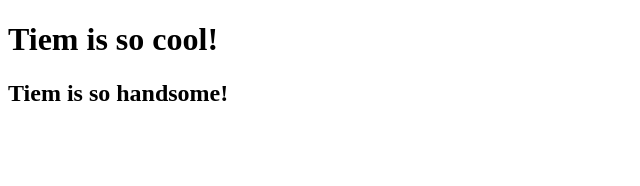
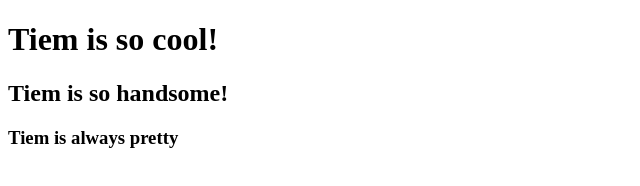
Before and after one commit to NguyenDinhTiem/github-tutorial, a plain HTML site: page index.html in a window 1280 px wide. Shown: the whole page, without its empty margins (0-640 px from the left). Drawn offline with Linux system fonts and the light colour scheme.

Commit message:
add conflich from main

```diff
--- a/index.html
+++ b/index.html
@@ -8,5 +8,6 @@
 <body>
     <h1>Tiem is so cool!</h1>
     <h2>Tiem is so handsome!</h2>
+    <h3>Tiem is always pretty</h3>
 </body>
 </html>
```
